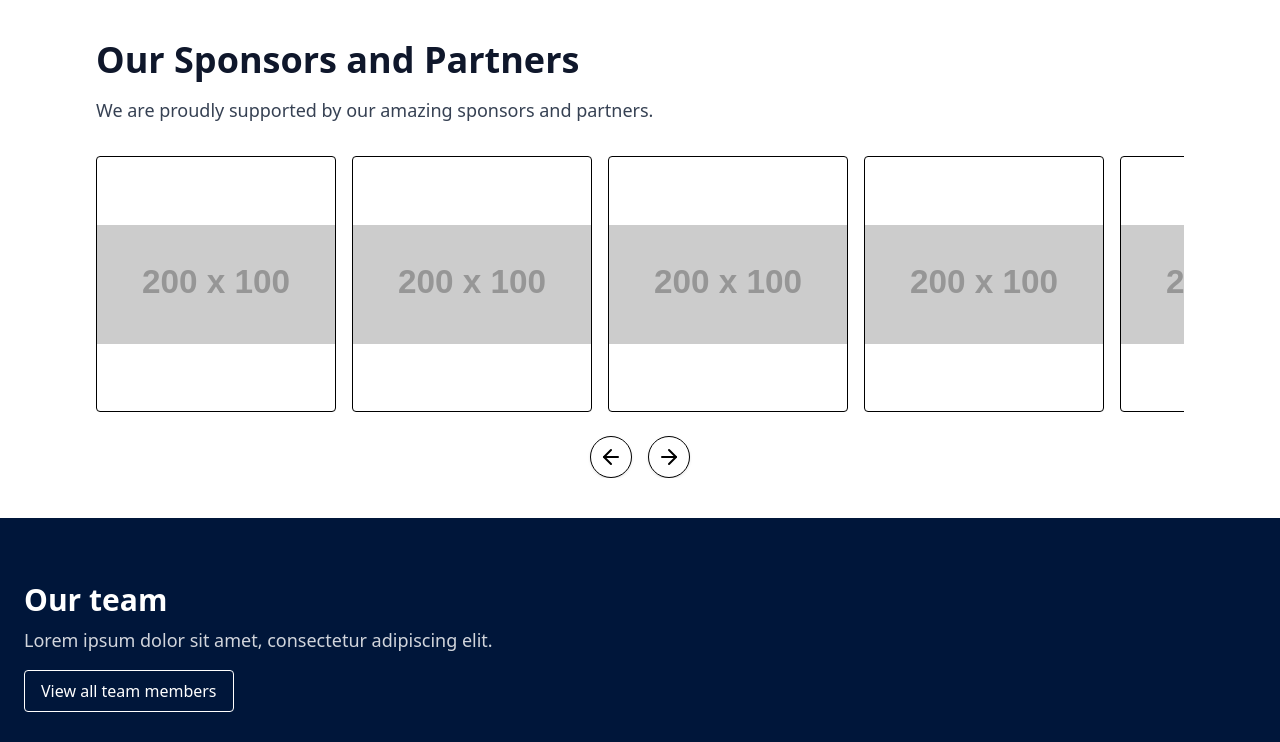
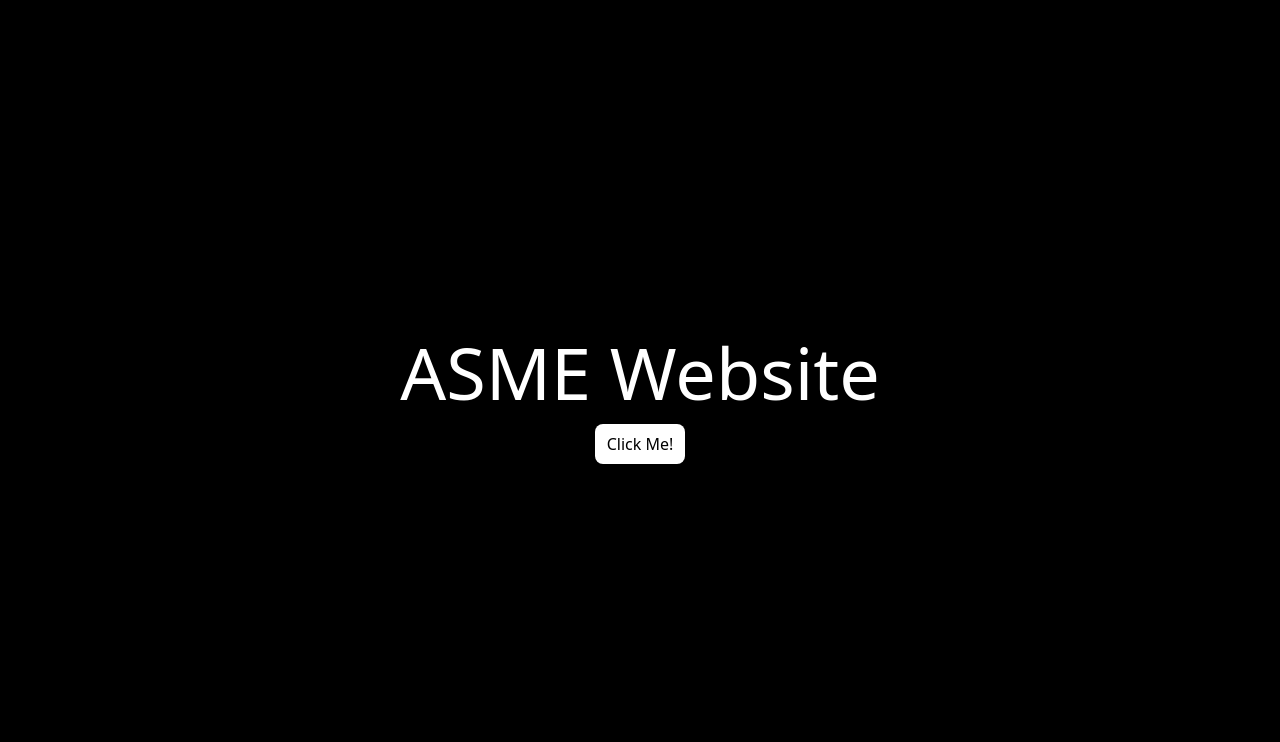
Before and after one commit to mshalom27/project-talos, a React (Vite) app: page / in a window 1280 px wide. Shown: the top 742 px of the page. Built offline with nearby package versions, Linux system fonts and the light colour scheme.

Commit message:
initial app component

```diff
--- a/src/App.jsx
+++ b/src/App.jsx
@@ -1,16 +1,11 @@
-import React from "react";
-import SponsorsSection from "../src/pages/landing-page/sponsor";
-import TeamSlider from "../src/pages/landing-page/Team";
-import teamMembers from "../src/config/teammate";
-import TeamPage from "../src/pages/landing-page/TeamPage";
+import Button from "./components/shared/Button";
 
 function App() {
   return (
-    <>
-      <SponsorsSection />
-      <TeamSlider />
-      <TeamPage teamMembers={teamMembers} />
-    </>
+    <div className="text-white bg-black text-7xl flex flex-col gap-4 items-center justify-center h-screen">
+      ASME Website
+      <Button>Click Me!</Button>
+    </div>
   );
 }
 
```
